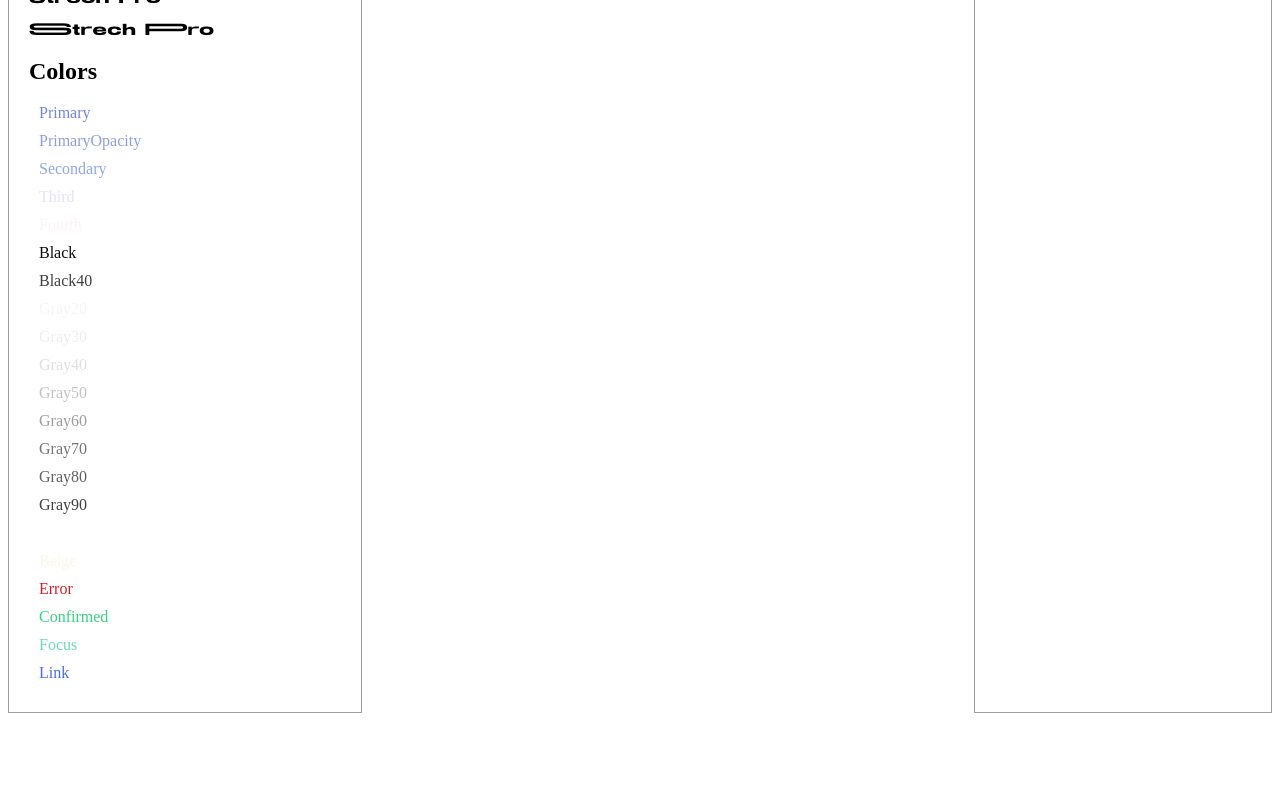
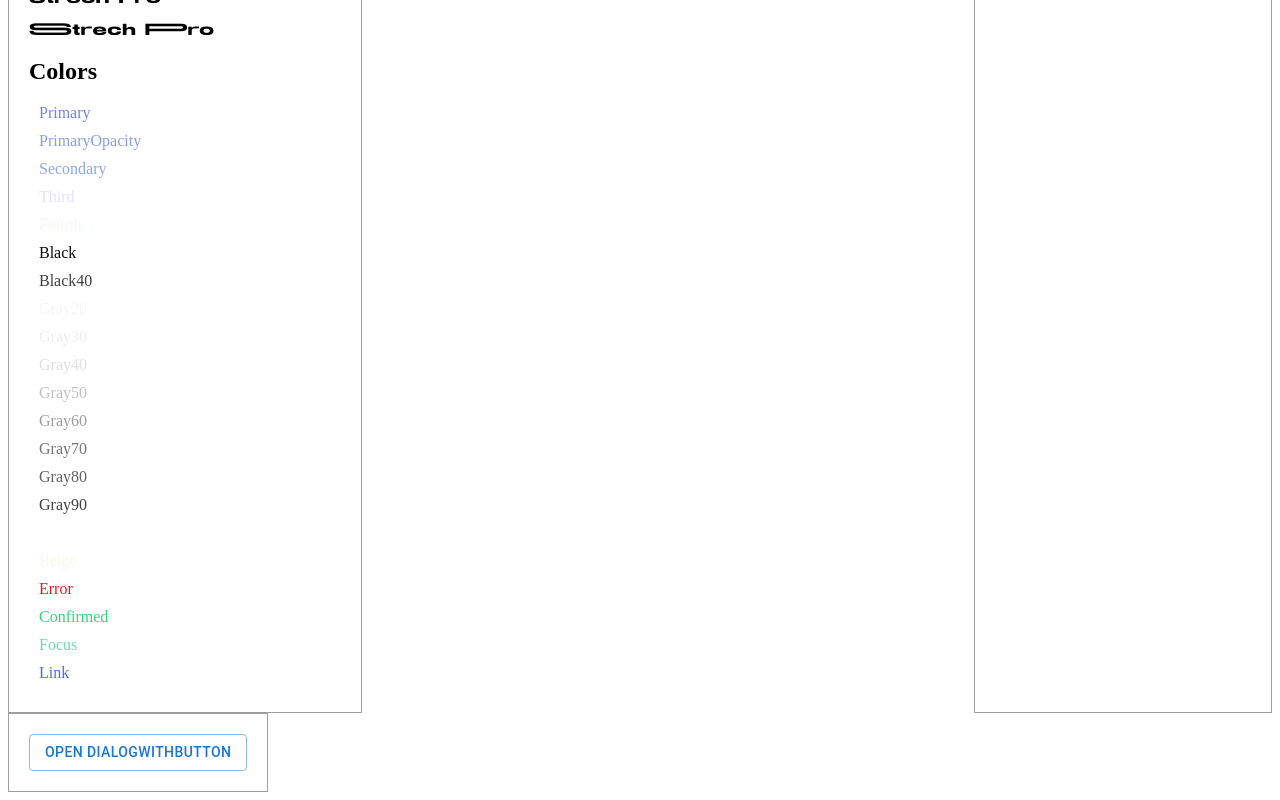
Before and after one commit to InterroCode/InterroCode-front, a React app: page /dev in a window 1280 px wide. Shown: the part 381-1181 px from the top of the page. Before the commit the page ends 1102 px from the top, so only its background shows below. Built offline with nearby package versions, Linux system fonts and the light colour scheme; the HTML template or start-up script is replaced by a standard one; a web font is replaced by a local one.

Commit message:
feat: buttonModal component 생성
- 버튼이 포함된 모달
- 모달에 관한 로직이 컴포넌트 내부에 구현되어 있음

```diff
--- a/src/component/button/index.tsx
+++ b/src/component/button/index.tsx
@@ -1,5 +1,5 @@
 import { cx } from '@emotion/css'
-import { ButtonSizes, ButtonStyles } from '@/component/button/style.tsx'
+import { ButtonSizes, ButtonStyles } from '@/component/button/style.ts'
 import { CSSProperties } from 'react'
 
 interface ButtonProps {
--- /dev/null
+++ b/src/component/modal/buttonModal/index.tsx
@@ -0,0 +1,54 @@
+import * as React from 'react'
+import Button from '@mui/material/Button'
+import Dialog from '@mui/material/Dialog'
+import DialogActions from '@mui/material/DialogActions'
+import DialogContent from '@mui/material/DialogContent'
+import DialogContentText from '@mui/material/DialogContentText'
+import DialogTitle from '@mui/material/DialogTitle'
+
+interface ButtonModalProps {
+  title: string
+  content: string
+  leftButtonText?: string
+  rightButtonText: string
+  buttonTitle: string
+}
+
+const ButtonModal = (props: ButtonModalProps) => {
+  const { title, content, leftButtonText = '취소', rightButtonText, buttonTitle } = props
+  const [open, setOpen] = React.useState(false)
+
+  const handleClickOpen = () => {
+    setOpen(true)
+  }
+
+  const handleClose = () => {
+    setOpen(false)
+  }
+
+  return (
+    <>
+      <Button variant="outlined" onClick={handleClickOpen}>
+        {buttonTitle}
+      </Button>
+      <Dialog
+        open={open}
+        onClose={handleClose}
+        aria-labelledby="alert-dialog-title"
+        aria-describedby="alert-dialog-description">
+        <DialogTitle id="alert-dialog-title">{title}</DialogTitle>
+        <DialogContent>
+          <DialogContentText id="alert-dialog-description">{content}</DialogContentText>
+        </DialogContent>
+        <DialogActions>
+          <Button onClick={handleClose}>{leftButtonText}</Button>
+          <Button onClick={handleClose} autoFocus>
+            {rightButtonText}
+          </Button>
+        </DialogActions>
+      </Dialog>
+    </>
+  )
+}
+
+export default ButtonModal
--- a/src/pages/dev/index.tsx
+++ b/src/pages/dev/index.tsx
@@ -4,6 +4,7 @@
 import { DevContainer } from '@/pages/dev/styles'
 import { Colors } from '@/styles.tsx'
 import Button from '@/component/button'
+import ButtonModal from '@/component/modal/buttonModal'
 
 type ColorsType = typeof Colors
 type ColorKeys = keyof ColorsType
@@ -84,6 +85,16 @@
           <Button label={'Large'} style={{ marginBottom: '10px' }} size={'large'} />
         </div>
       </section>
+      <section>
+        <div>
+          <ButtonModal
+            title={'Title'}
+            content={'Content'}
+            rightButtonText={'Right'}
+            buttonTitle={'Open DialogWithButton'}
+          />
+        </div>
+      </section>
     </DevContainer>
   )
 }
```
Also changed, not shown: src/component/button/style.ts (renamed from src/component/button/style.tsx), src/component/modal/buttonModal/style.ts (added).
